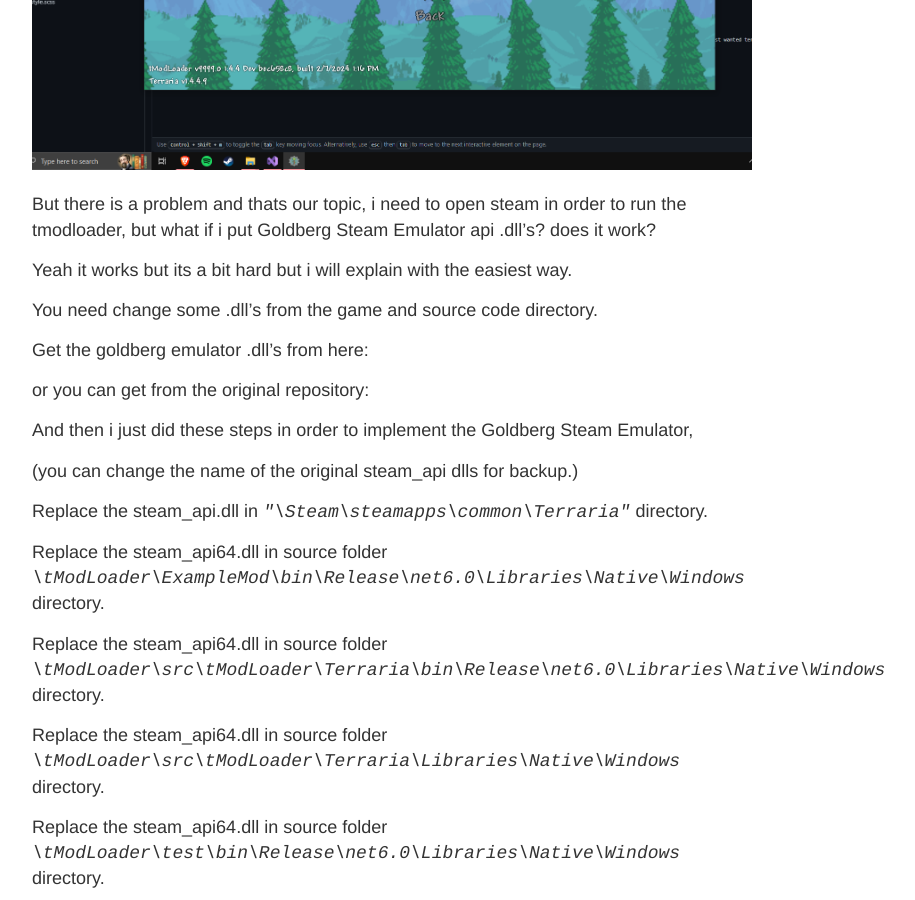
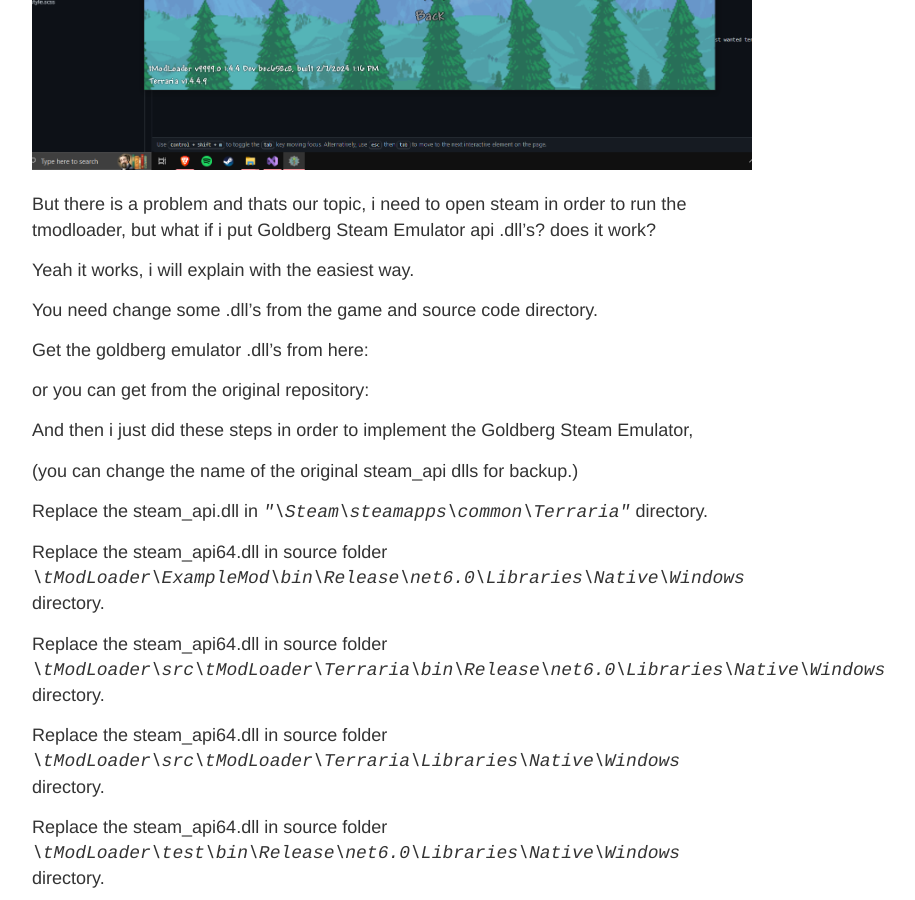
Before and after one commit to AnomaliesGentoolman/AnomaliesGentoolman.github.io, a Jekyll site: the page built from _posts/2024-2-7-compiled-terraria.md, in a window 1280 px wide and 900 px high, scrolled down 1624 px. Shown: the whole window, without its empty margins (248-1163 px from the left). Built offline with Jekyll 4.4.1, drawn with Linux system fonts in a browser that asks for light colours.

Commit message:
Update 2024-2-7-compiled-terraria.md

```diff
--- a/_posts/2024-2-7-compiled-terraria.md
+++ b/_posts/2024-2-7-compiled-terraria.md
@@ -42,7 +42,7 @@
 
 But there is a problem and thats our topic, i need to open steam in order to run the tmodloader, but what if i put Goldberg Steam Emulator api .dll's? does it work?
 
-Yeah it works but its a bit hard but i will explain with the easiest way.
+Yeah it works, i will explain with the easiest way.
 
 You need change some .dll's from the game and source code directory.
 
```
